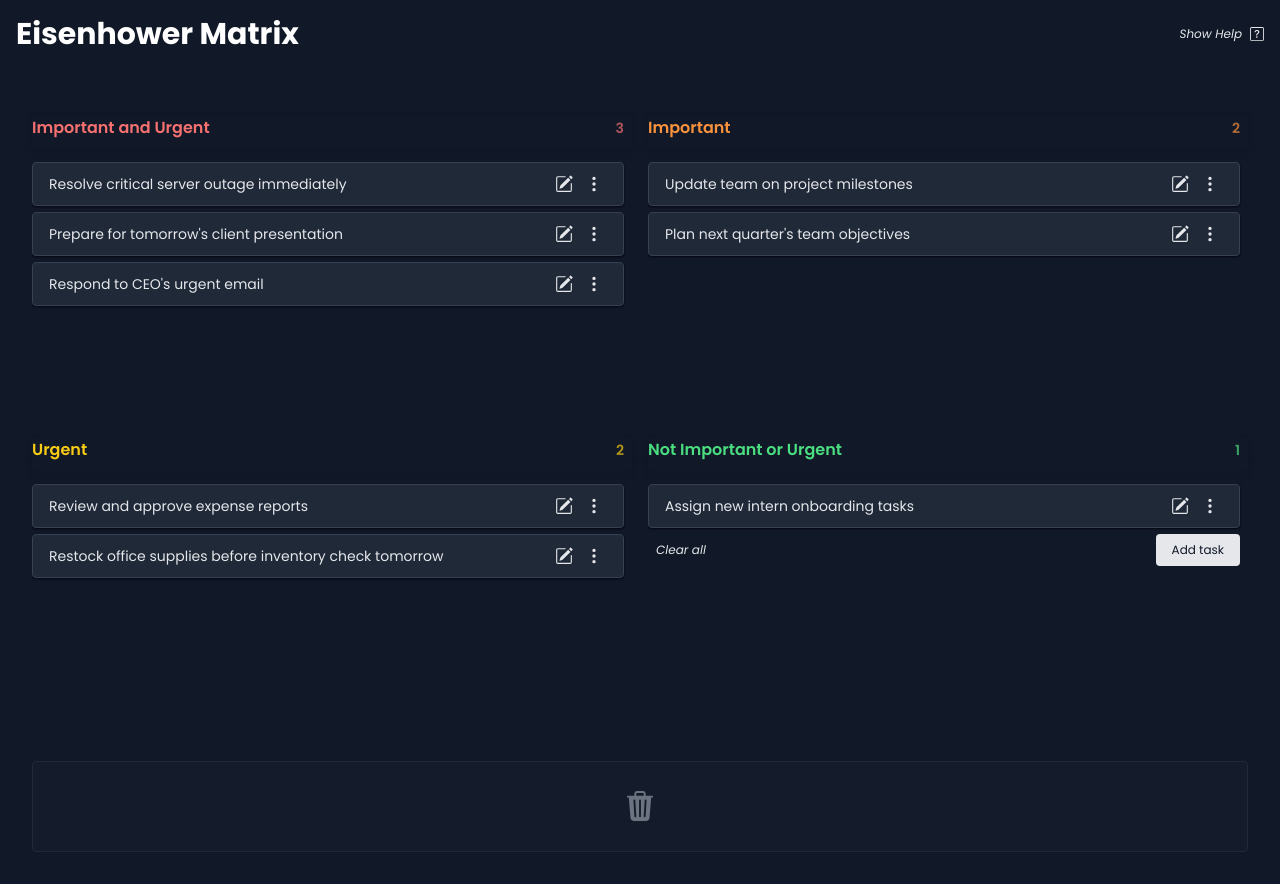
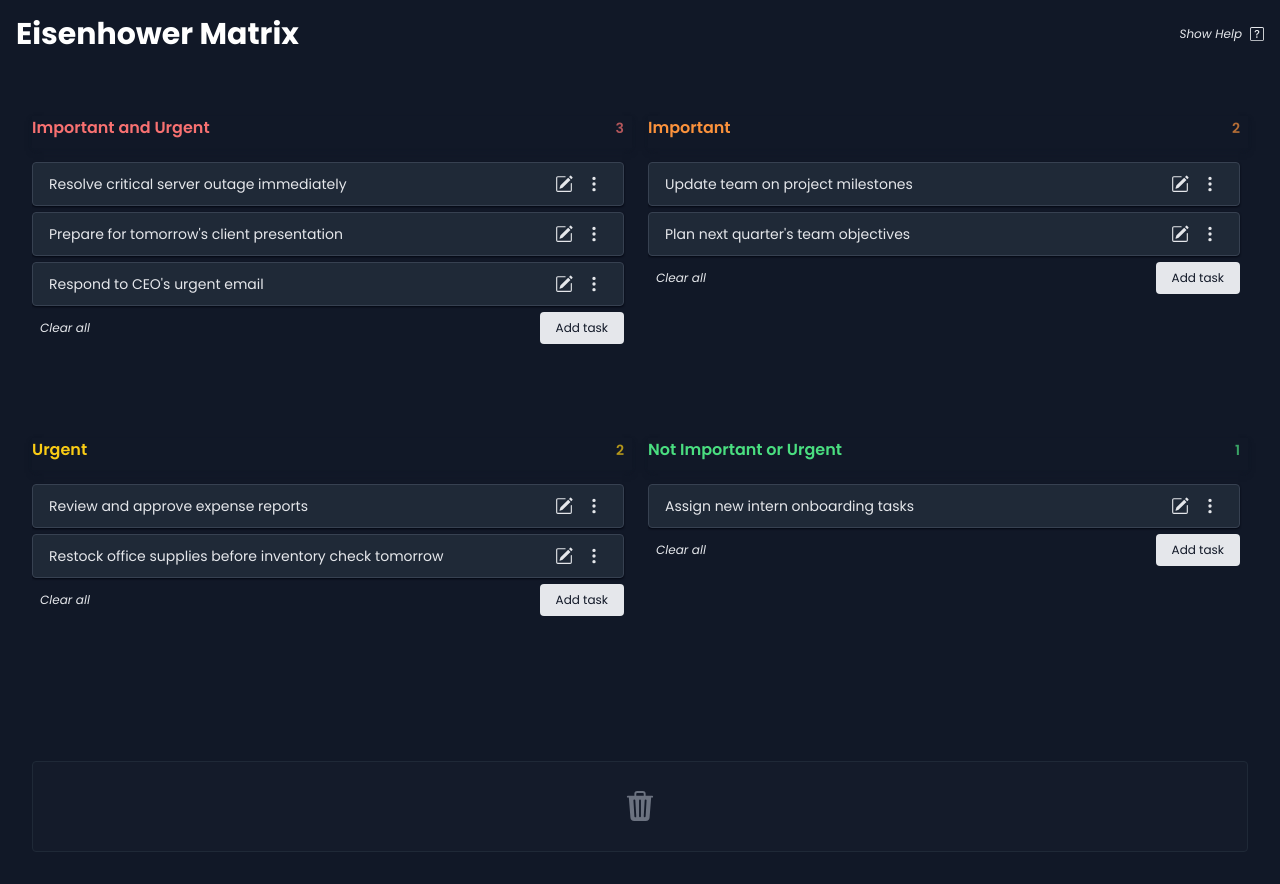
Before and after one commit to jakerbp/kanban, a React (Vite) app: page / in a window 1280 px wide. Built offline with nearby package versions, Linux system fonts and the light colour scheme.

Commit message:
bugfix scroll area

```diff
--- a/src/Components/Ematrix.tsx
+++ b/src/Components/Ematrix.tsx
@@ -375,7 +375,7 @@ function AddCard({ column, setCards }: { column: string; setCards: Function }) {
   return (
     <>
       {adding ? (
-        <motion.form layout layoutId="form" onSubmit={handleSubmit}>
+        <motion.form layout onSubmit={handleSubmit}>
           <textarea
             placeholder="Add a new task..."
             autoFocus
@@ -398,7 +398,7 @@ function AddCard({ column, setCards }: { column: string; setCards: Function }) {
           </div>
         </motion.form>
       ) : (
-        <motion.div layout layoutId='addclear' className="flex justify-between">
+        <motion.div layout className="flex justify-between">
           <button
             onClick={handleClear}
             name="Clear all cards"
```
